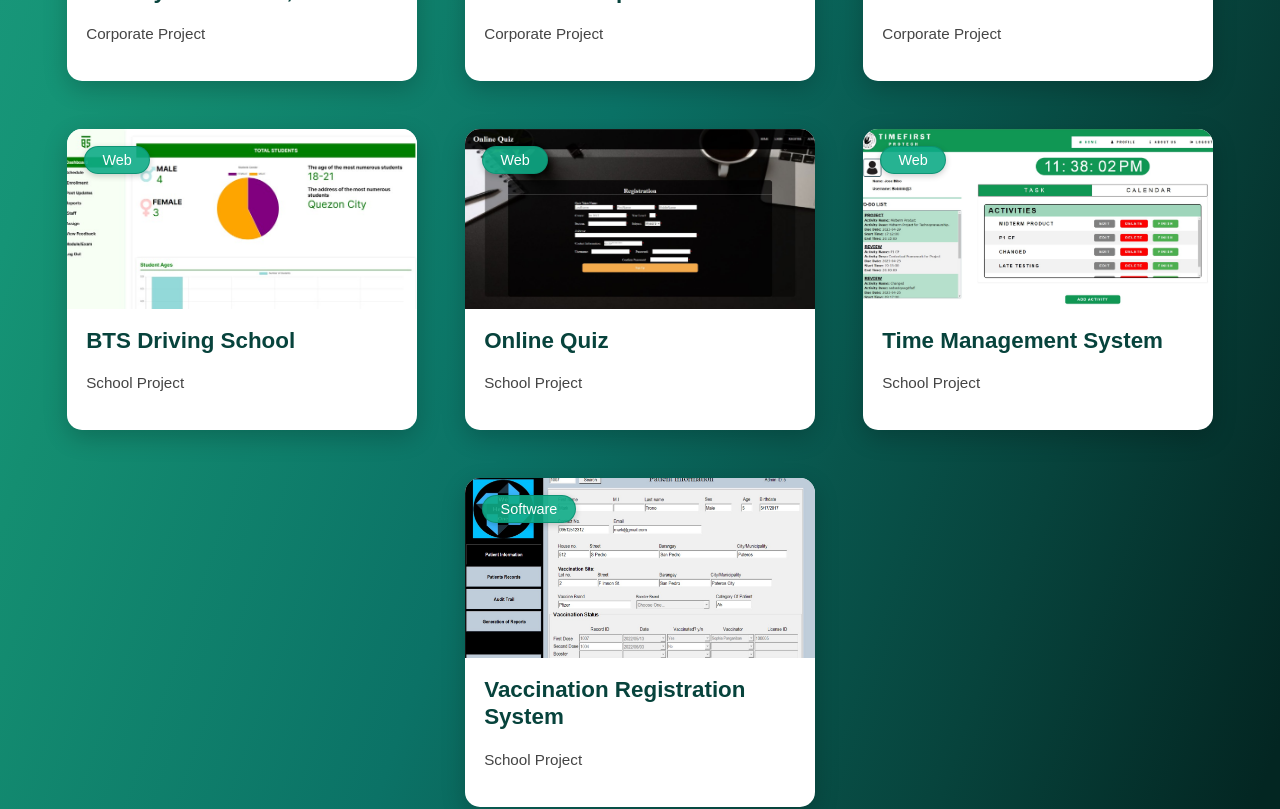
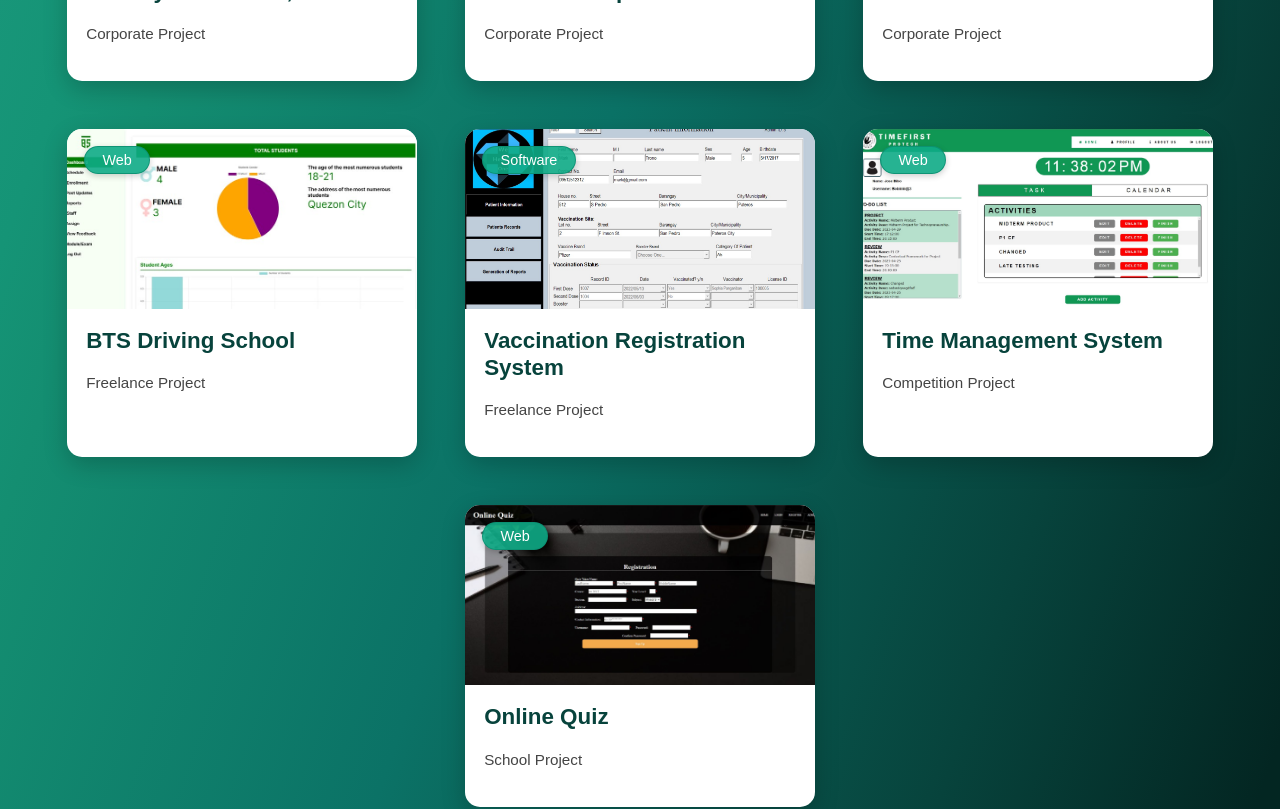
Before and after one commit to GlenPrz/PRZ_Portfolio, a React (Vite) app: page / in a window 1280 px wide. Shown: the part 5060-5869 px from the top of the page. Built offline with nearby package versions, Linux system fonts and the light colour scheme.

Commit message:
Revise project titles and descriptions in project_cards.js
Updated project descriptions and titles for clarity.

```diff
--- a/src/data/project_cards.js
+++ b/src/data/project_cards.js
@@ -55,25 +55,25 @@ const projectCards = [
     title: "BTS Driving School",
     image: btsdsImg,
     tag: "Web",
-    description: "School Project",
+    description: "Freelance Project",
     link: "https://btsdrivingschool.website/"
+  },
+  {
+    title: "Vaccination Registration System",
+    image: vaccineImg,
+    tag: "Software",
+    description: "Freelance Project"
+  },
+  {
+    title: "Time Management System",
+    image: timeImg,
+    tag: "Web",
+    description: "Competition Project"
   },
   {
     title: "Online Quiz",
     image: OnlineQzImg,
     tag: "Web",
-    description: "School Project"
-  },
-  {
-    title: "Time Management System",
-    image: timeImg,
-    tag: "Web",
-    description: "School Project"
-  },
-  {
-    title: "Vaccination Registration System",
-    image: vaccineImg,
-    tag: "Software",
     description: "School Project"
   }
 
```
